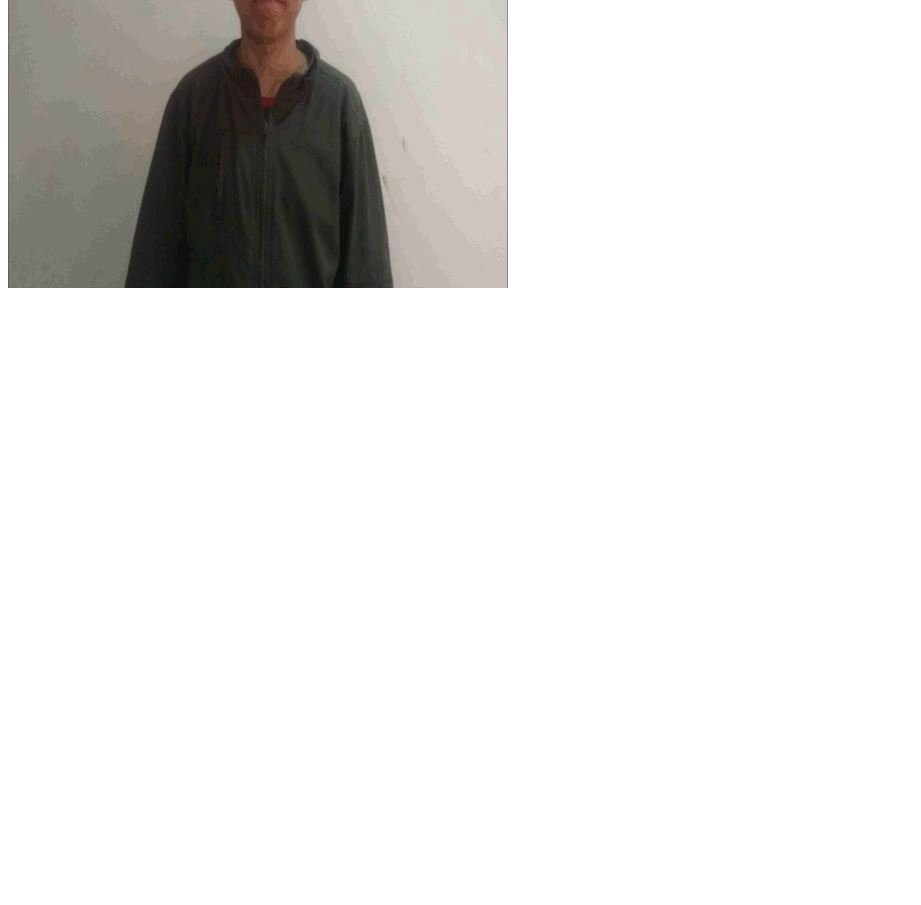
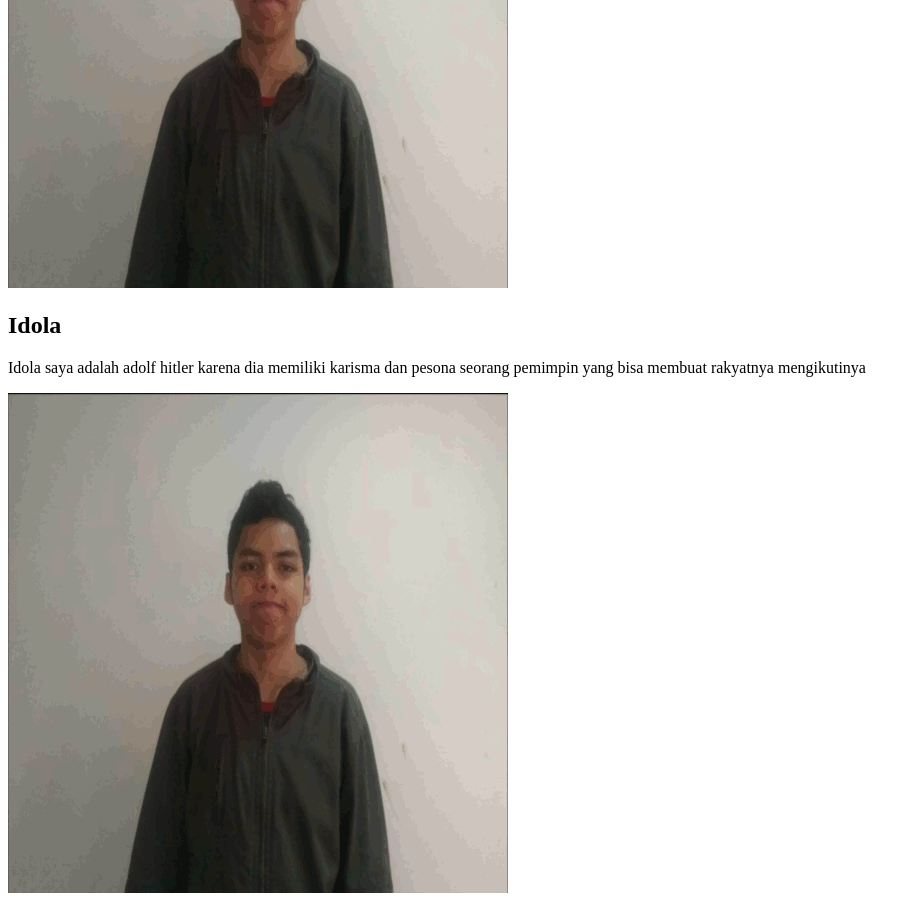
Before and after one commit to hamdangans/asasd, a plain HTML site: page index.html in a window 1280 px wide. Shown: the part 1019-1924 px from the top of the page, without its empty margins (0-921 px from the left). Before the commit the page ends 1319 px from the top, so only its background shows below. Drawn offline with Linux system fonts and the light colour scheme.

Commit message:
Update index.html

```diff
--- a/index.html
+++ b/index.html
@@ -19,5 +19,8 @@
 	 	<h2>Karya</h2>
 	 		<p>Ini merupakan salah satu dari karya saya, yaitu berhasil membuat gif salam NAZI yang telah mati karya ini dibuat untuk membuat smakbo mengenal adolf hitler <a href="http://www.smakbo.sch.id/">SMAKBO</a><B><i> SIEG HEIL!!11!!</i></B></P></p>
 	 		<img src="1549438796450.gif">
+		<h2>Idola</h2>
+			<p> Idola saya adalah adolf hitler karena dia memiliki karisma dan pesona seorang pemimpin yang bisa membuat rakyatnya mengikutinya</p>
+			<img src="1549438796450.gif">
 </body>
 </html>
```
